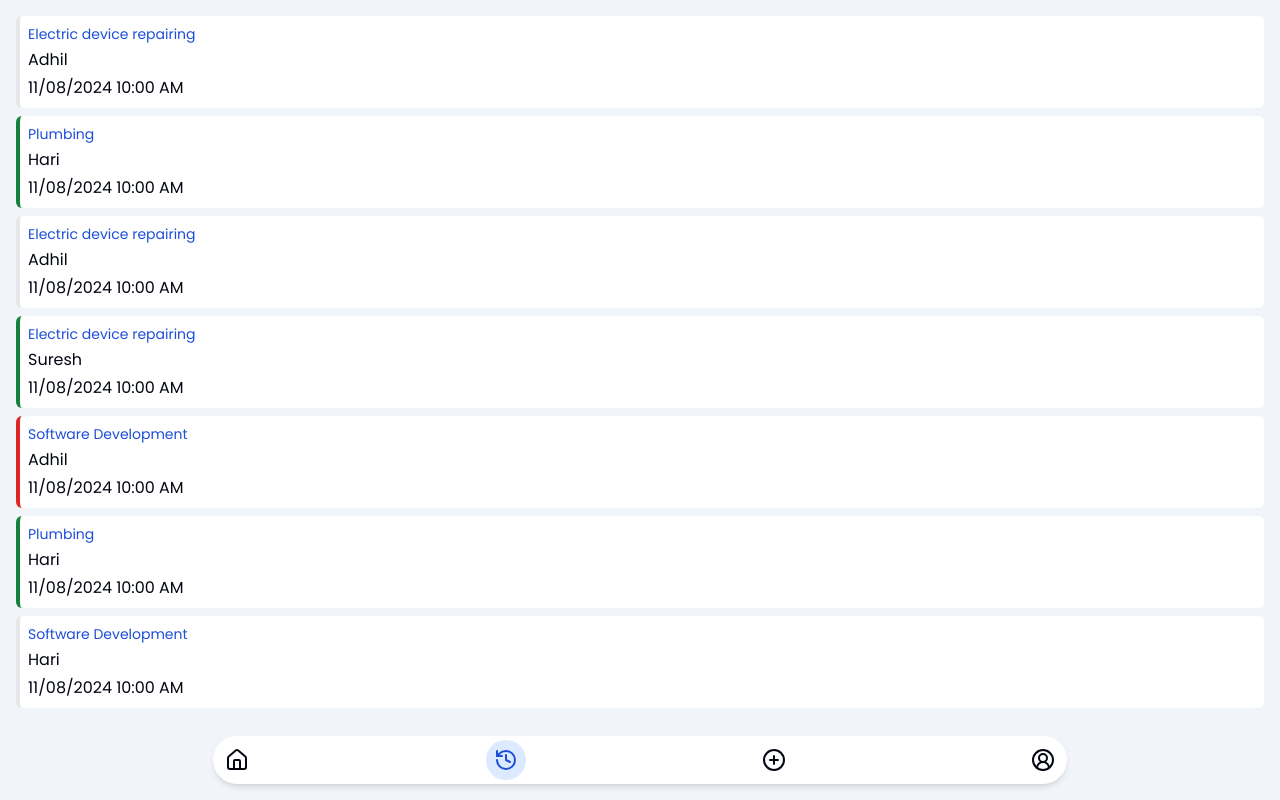
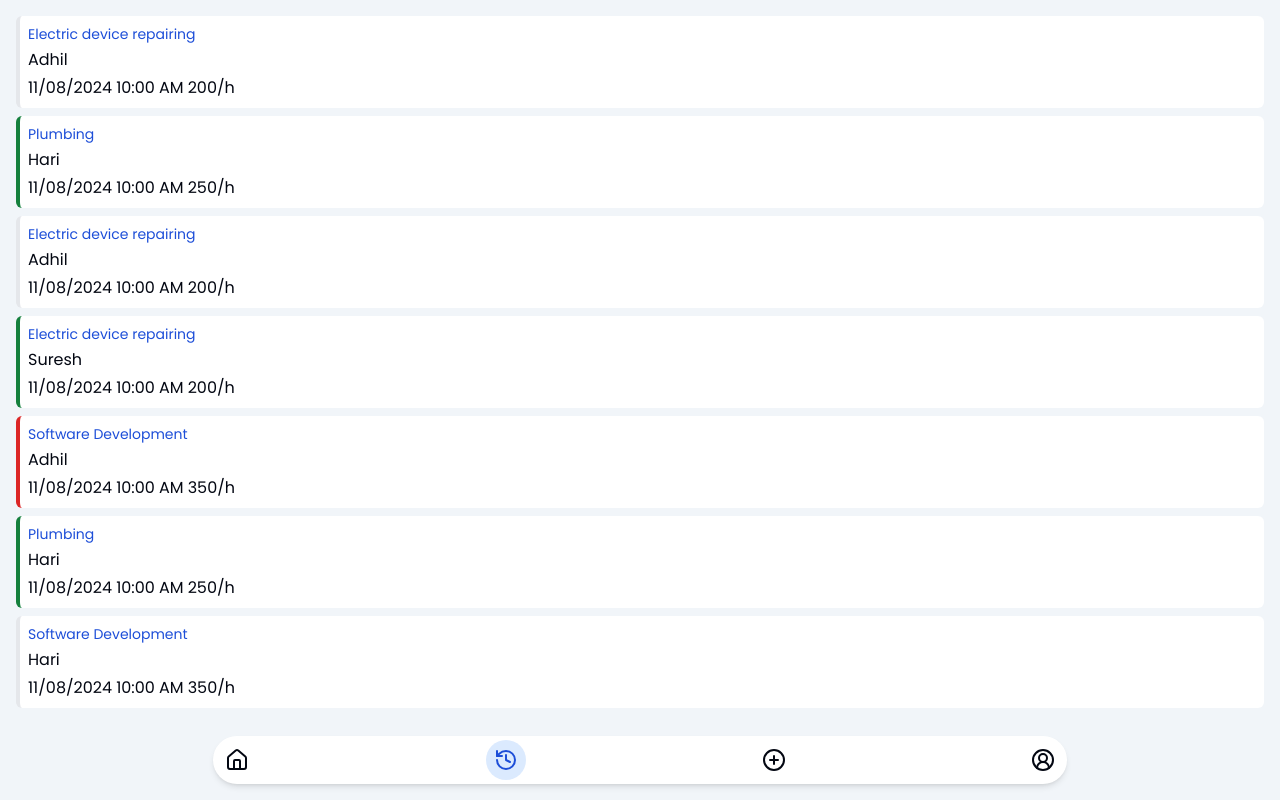
Before and after one commit to midlajmarutha/service-connect, a React (Vite) app: page / in a window 1280 px wide. Both pictures are taken after a click on the element 505 px from the left and 760 px from the top of the page. Built offline with nearby package versions, Linux system fonts and the light colour scheme.

Commit message:
updation

```diff
--- a/src/pages/user/components/historypage/components/history-card.tsx
+++ b/src/pages/user/components/historypage/components/history-card.tsx
@@ -18,6 +18,9 @@ const HistoryCard = ({item}:{item:ServiceHistory}) => {
         <div>
           {item.time}
         </div>
+        <div>
+          {item.service.price}
+        </div>
       </div>
     </div>
   )
```
